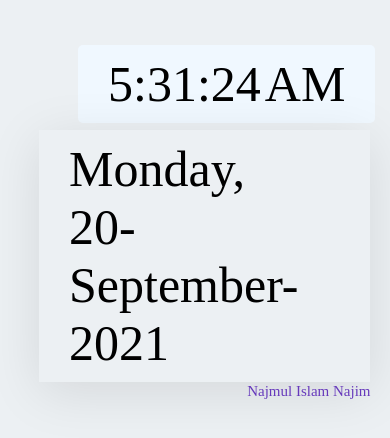
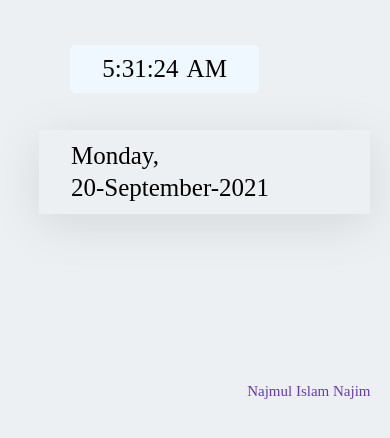
Before and after one commit to najmulislamnajim/digitalclock, a plain HTML site: page index.html in a window 390 px wide. Shown: the part 250-688 px from the top of the page. Drawn offline with Linux system fonts and the light colour scheme.

Commit message:
Update style.css

```diff
--- a/style.css
+++ b/style.css
@@ -45,11 +45,22 @@ span{
 
 }
 
-@media (max-width:400px) {
+@media (max-width:600px) {
+    span{
+        font-size: 25px;
+        padding: 2px;
     }
     .myWatch .clock{
-        left: 20%;
+        left: 18%;
     }
+    .myWatch .day{
+        left: 10%;
+        top: 51%;
+    }
+}
+
+@media (max-width:400px) {
+
     .myWatch .day{
         left: 10%;
         top: 45%;
```
